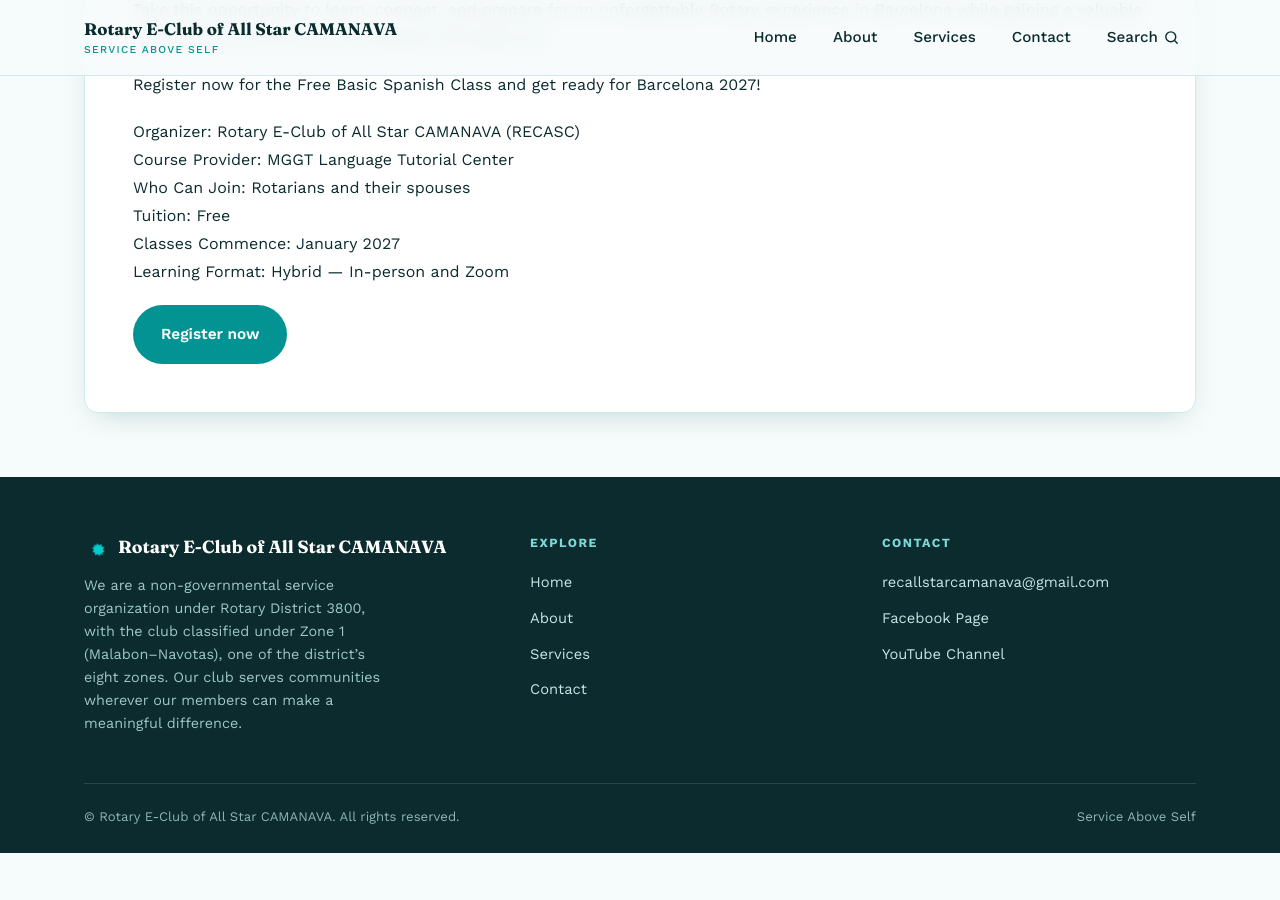
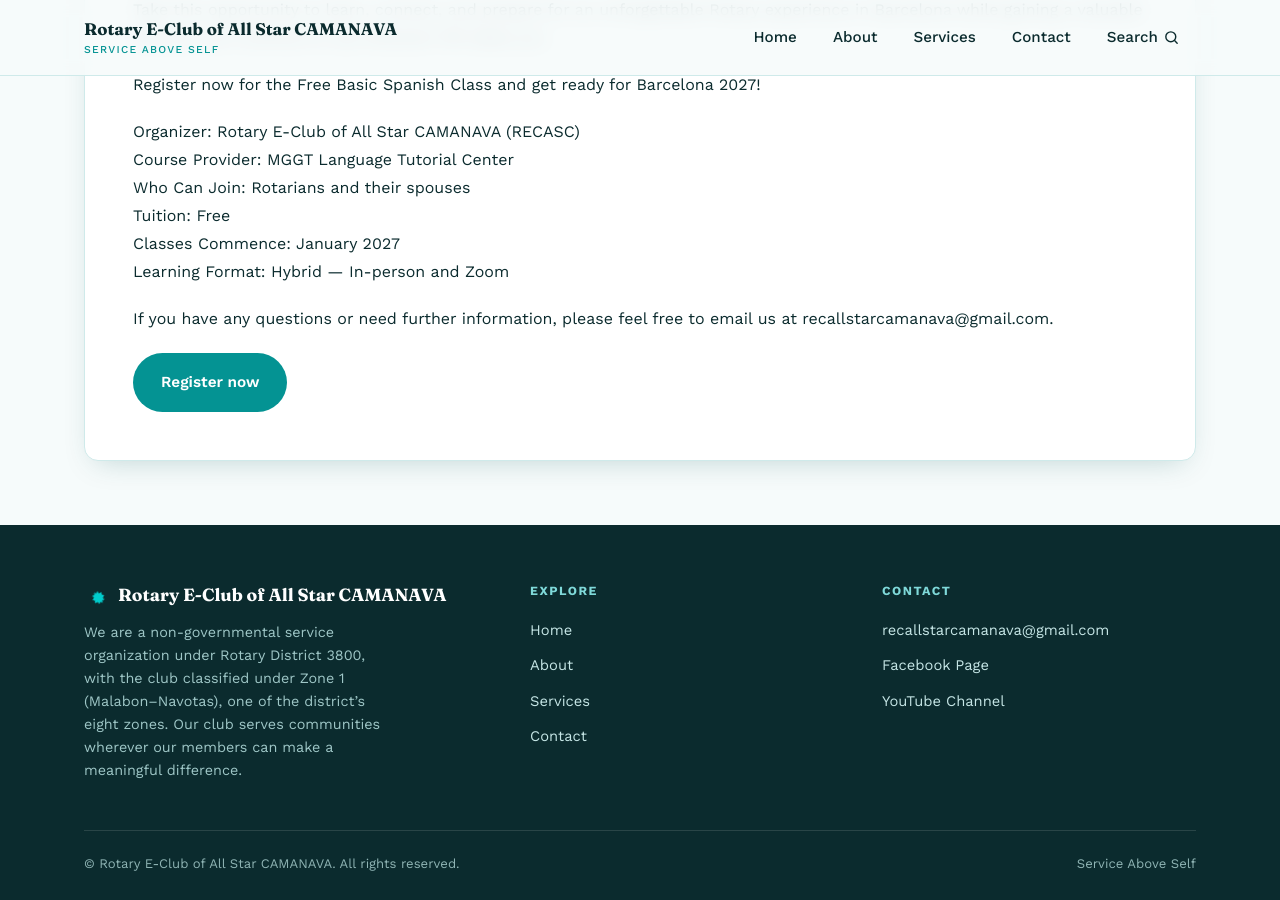
Before and after one commit to allstarcamanava/allstarcamanava.github.io, a Jekyll site: the page built from _posts/2026-09-02-prepare-for-barcelona-2027-learn-basic-spanish-for-the-rotary-international-convention.md, in a window 1280 px wide and 900 px high, scrolled down 2791 px. Built offline with Jekyll 4.4.1, drawn with Linux system fonts in a browser that asks for light colours; before the commit the page ends 3644 px from its top, so only the background shows below that.

Commit message:
Update Post “2026-09-02-prepare-for-barcelona-2027-learn-basic-spanish-for-the-rotary-international-convention”

```diff
--- a/_posts/2026-09-02-prepare-for-barcelona-2027-learn-basic-spanish-for-the-rotary-international-convention.md
+++ b/_posts/2026-09-02-prepare-for-barcelona-2027-learn-basic-spanish-for-the-rotary-international-convention.md
@@ -66,6 +66,8 @@ Tuition: Free
 Classes Commence: January 2027
 Learning Format: Hybrid — In-person and Zoom
 
+If you have any questions or need further information, please feel free to email us at recallstarcamanava@gmail.com.
+
 <div class="article-cta">
   <a
     href="https://docs.google.com/forms/d/e/1FAIpQLScIkYLPWpdkZsM7hvf39vkFiDjja_C3gFVtWg9QtWyT_cri3Q/viewform?usp=header"
```
